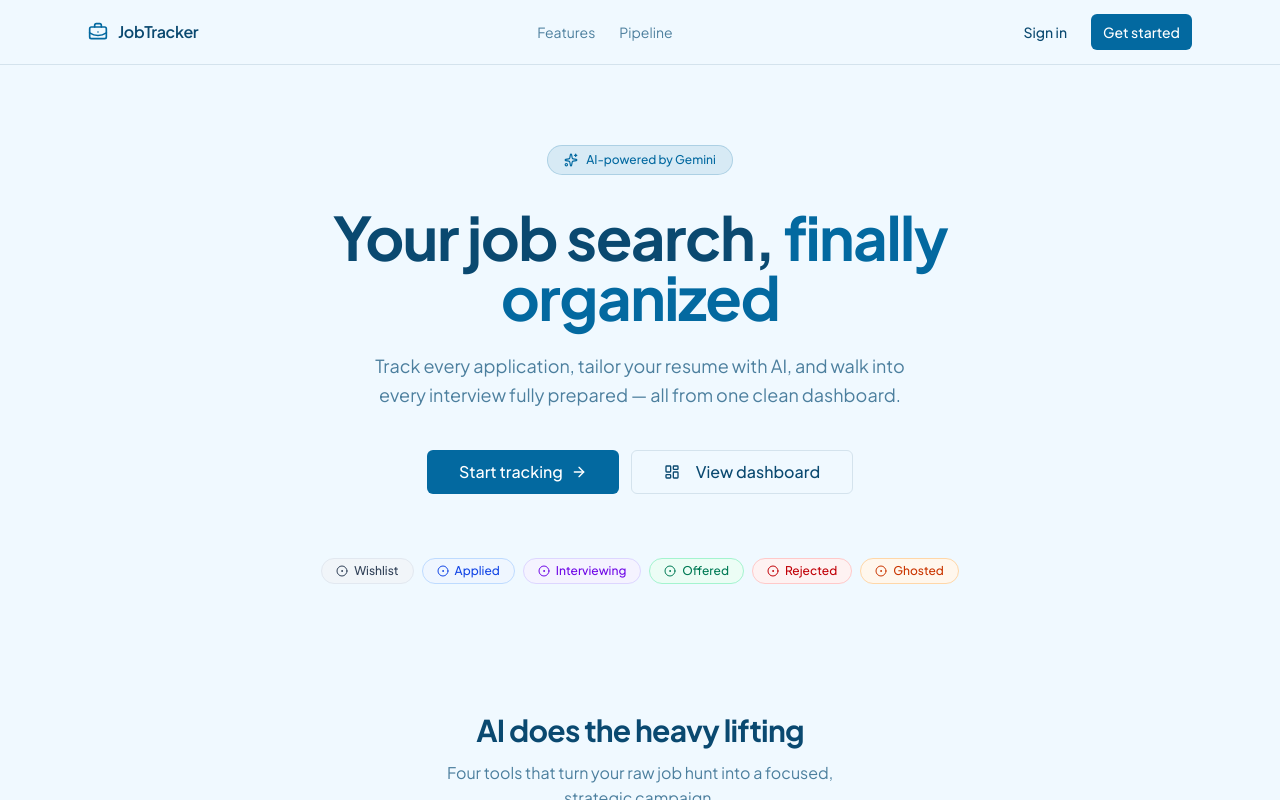
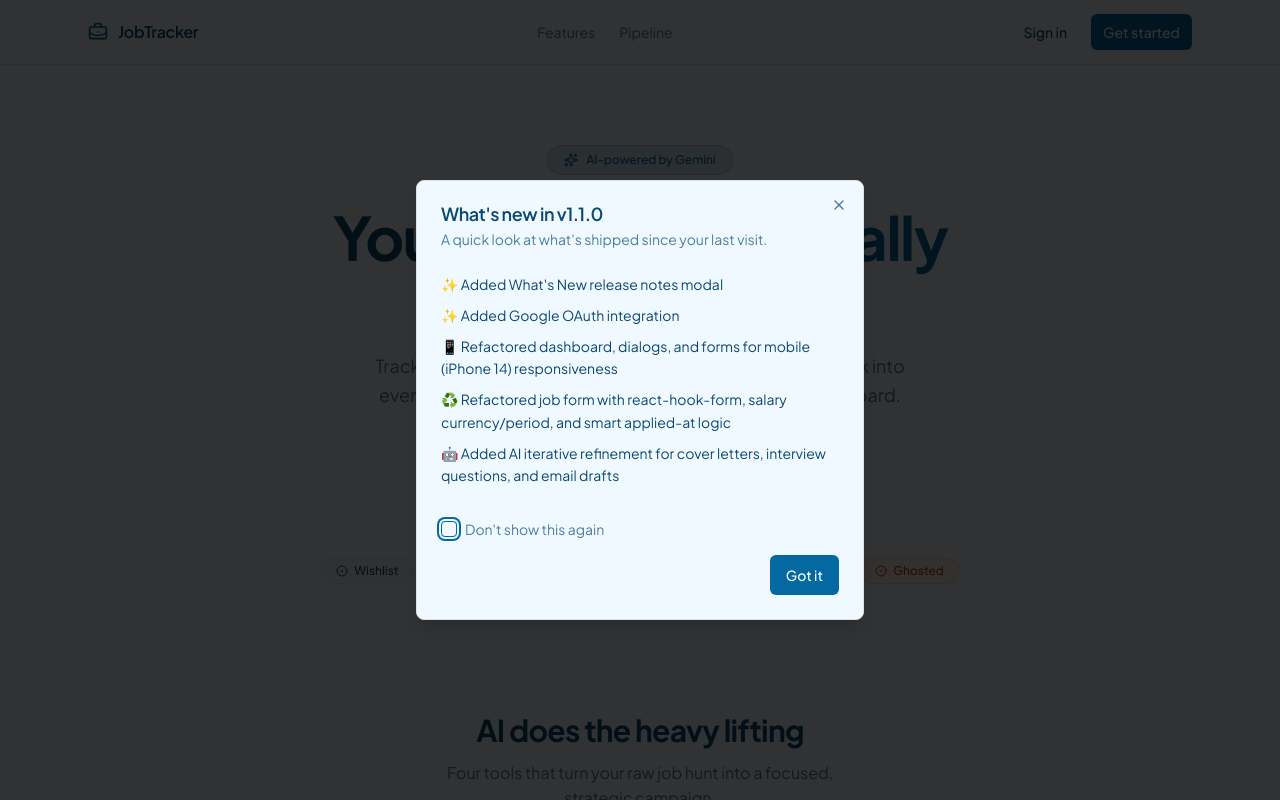
Before and after one commit to piyapathongron-art/jobTracker-frontend, a Next.js app: page / in a window 1280 px wide. Shown: the top 800 px of the page. Built offline with nearby package versions, Linux system fonts and the light colour scheme; no server answers.

Commit message:
feat: add ReleaseNotesModal component to display version update highlights

```diff
--- a/app/layout.tsx
+++ b/app/layout.tsx
@@ -1,6 +1,7 @@
 import type { Metadata } from "next";
 import { Plus_Jakarta_Sans } from "next/font/google";
 import { GoogleOAuthProvider } from "@react-oauth/google";
+import { ReleaseNotesModal } from "@/components/ReleaseNotesModal";
 import "./globals.css";
 
 const jakarta = Plus_Jakarta_Sans({
@@ -25,6 +26,7 @@ export default function RootLayout({
       <body className="min-h-full flex flex-col">
         <GoogleOAuthProvider clientId={process.env.NEXT_PUBLIC_GOOGLE_CLIENT_ID || ""}>
           {children}
+          <ReleaseNotesModal />
         </GoogleOAuthProvider>
       </body>
     </html>
--- /dev/null
+++ b/components/ReleaseNotesModal.tsx
@@ -0,0 +1,96 @@
+"use client";
+
+import { useEffect, useState } from "react";
+import {
+  Dialog,
+  DialogContent,
+  DialogDescription,
+  DialogHeader,
+  DialogTitle,
+  DialogFooter,
+} from "@/components/ui/dialog";
+import { Checkbox } from "@/components/ui/checkbox";
+import { Button } from "@/components/ui/button";
+
+// IMPORTANT: Bump CURRENT_APP_VERSION and append a new entry to RELEASE_NOTES
+// every time a new feature or hotfix ships. Other agents MUST update both
+// constants below so users see the "What's New" modal once per release.
+const CURRENT_APP_VERSION = "v1.1.0";
+
+const RELEASE_NOTES: string[] = [
+  "✨ Added What's New release notes modal",
+  "✨ Added Google OAuth integration",
+  "📱 Refactored dashboard, dialogs, and forms for mobile (iPhone 14) responsiveness",
+  "♻️ Refactored job form with react-hook-form, salary currency/period, and smart applied-at logic",
+  "🤖 Added AI iterative refinement for cover letters, interview questions, and email drafts",
+];
+
+const STORAGE_KEY = "lastSeenVersion";
+
+export function ReleaseNotesModal() {
+  const [isOpen, setIsOpen] = useState(false);
+  const [dontShowAgain, setDontShowAgain] = useState(false);
+
+  useEffect(() => {
+    if (typeof window === "undefined") return;
+    const lastSeen = window.localStorage.getItem(STORAGE_KEY);
+    if (lastSeen !== CURRENT_APP_VERSION) {
+      setIsOpen(true);
+    }
+  }, []);
+
+  const handleClose = () => {
+    if (dontShowAgain && typeof window !== "undefined") {
+      window.localStorage.setItem(STORAGE_KEY, CURRENT_APP_VERSION);
+    }
+    setIsOpen(false);
+  };
+
+  return (
+    <Dialog
+      open={isOpen}
+      onOpenChange={(open) => {
+        if (!open) handleClose();
+      }}
+    >
+      <DialogContent className="sm:max-w-md">
+        <DialogHeader>
+          <DialogTitle>What&apos;s new in {CURRENT_APP_VERSION}</DialogTitle>
+          <DialogDescription>
+            A quick look at what&apos;s shipped since your last visit.
+          </DialogDescription>
+        </DialogHeader>
+
+        <ul className="space-y-2 py-2 text-sm text-foreground">
+          {RELEASE_NOTES.map((note) => (
+            <li key={note} className="leading-relaxed">
+              {note}
+            </li>
+          ))}
+        </ul>
+
+        <div className="flex items-center gap-2 pt-2">
+          <Checkbox
+            id="release-notes-dont-show"
+            checked={dontShowAgain}
+            onCheckedChange={(checked) => setDontShowAgain(checked === true)}
+          />
+          <label
+            htmlFor="release-notes-dont-show"
+            className="text-sm text-muted-foreground cursor-pointer select-none"
+          >
+            Don&apos;t show this again
+          </label>
+        </div>
+
+        <DialogFooter>
+          <Button onClick={handleClose} className="w-full sm:w-auto">
+            Got it
+          </Button>
+        </DialogFooter>
+      </DialogContent>
+    </Dialog>
+  );
+}
+
+export default ReleaseNotesModal;
```
